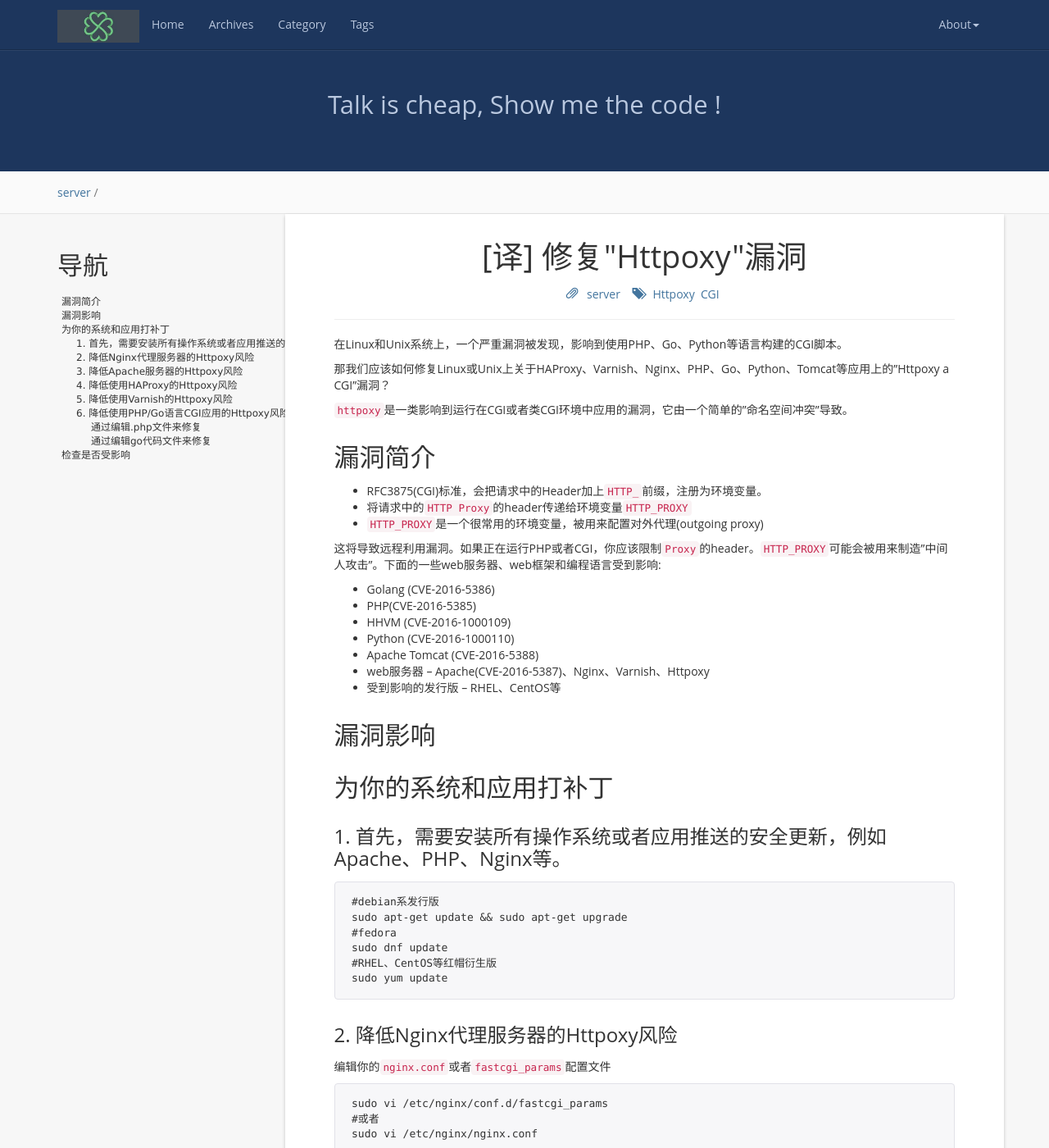
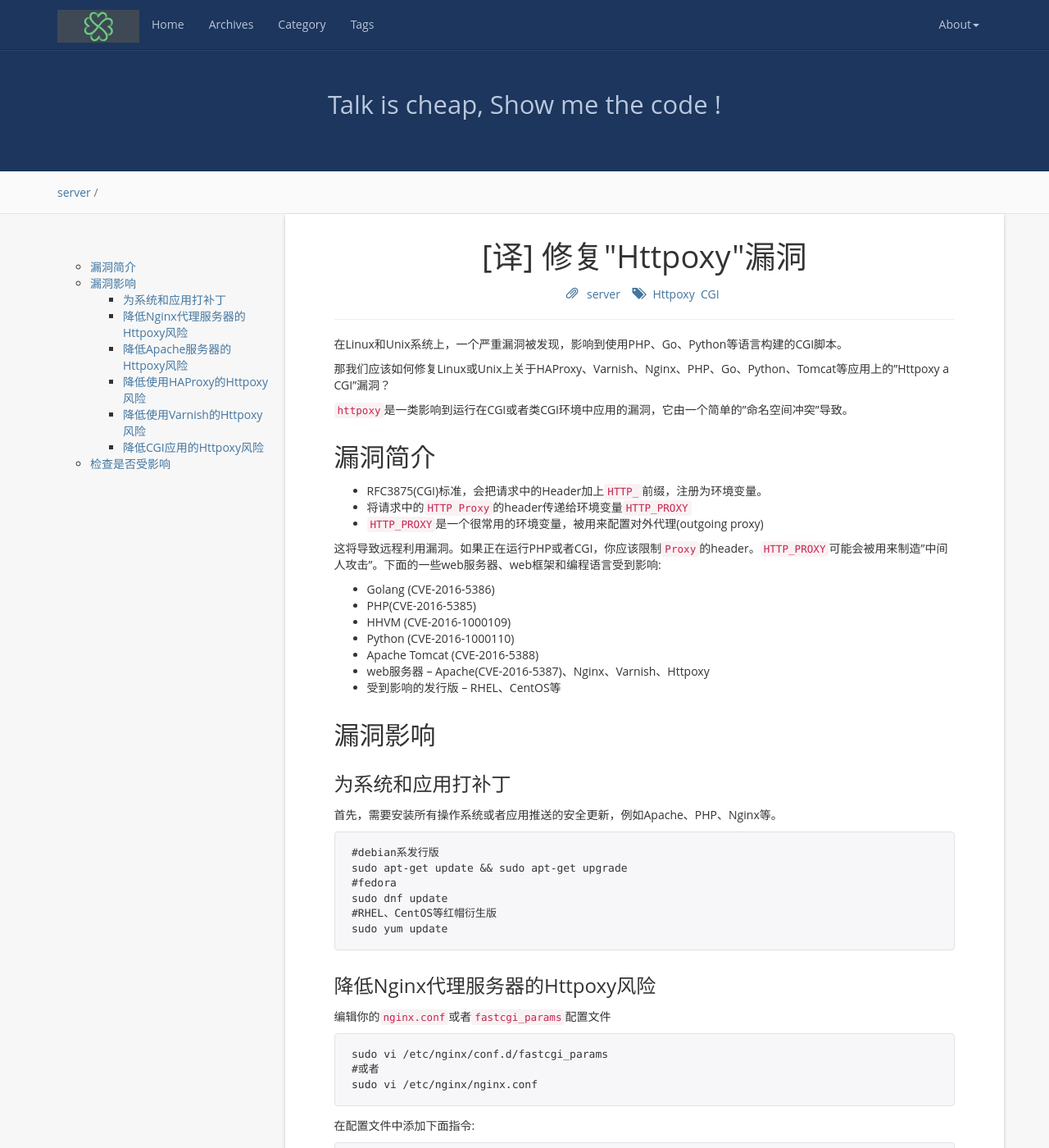
Before and after one commit to legolasNg/legolasNg.github.io, a Jekyll site: the page built from _posts/2016-07-19-http-proxy-cgi-vulnerability.md, in a window 1280 px wide and 1400 px high. Shown: the whole window at 82% size. Built offline with Jekyll 4.4.1, drawn with Linux system fonts in a browser that asks for light colours; nearby versions of some CDN libraries; comment, search, counter and statistics services are not loaded; some of the changed text lies outside the part shown.

Commit message:
[modify]change the toc

````diff
--- a/_layouts/post.html
+++ b/_layouts/post.html
@@ -6,9 +6,9 @@
     <div class="row">
         <div class="col-md-3">
             <div class="sidebar hidden-print" role="complementary">
-                <h2>导航</h2>
                 <div id="navigation">
-                    <ul id="toc" class="ztree">
+                    <ul id="toc" class="nav sidenav">
+                    </ul>
                 </div>
             </div>
         </div>
--- a/_posts/2016-07-19-http-proxy-cgi-vulnerability.md
+++ b/_posts/2016-07-19-http-proxy-cgi-vulnerability.md
@@ -31,9 +31,9 @@
 
 ## 漏洞影响
 
-## 为你的系统和应用打补丁
+### 为系统和应用打补丁
 
-### 1. 首先，需要安装所有操作系统或者应用推送的安全更新，例如Apache、PHP、Nginx等。
+首先，需要安装所有操作系统或者应用推送的安全更新，例如Apache、PHP、Nginx等。
 
 ```
 #debian系发行版
@@ -44,7 +44,7 @@
 sudo yum update
 ```
 
-### 2. 降低Nginx代理服务器的Httpoxy风险
+### 降低Nginx代理服务器的Httpoxy风险
 
 编辑你的`nginx.conf`或者`fastcgi_params`配置文件
 
@@ -72,7 +72,7 @@
 sudo systemctl reload nginx
 ```
 
-### 3. 降低Apache服务器的Httpoxy风险
+### 降低Apache服务器的Httpoxy风险
 
 可以使用mod_header，编辑`etc/httpd/conf.d/site.conf`或者`httpd.conf`:
 
@@ -94,7 +94,7 @@
 
 实现去掉header中proxy的http请求
 
-### 4. 降低使用HAProxy的Httpoxy风险
+### 降低使用HAProxy的Httpoxy风险
 
 编辑`/etc/haproxy/haproxy.cfg`，将下面指令添加进去，来移除Proxy的header:
 
@@ -108,7 +108,7 @@
 sudo systemctl restart haproxy
 ```
 
-### 5. 降低使用Varnish的Httpoxy风险
+### 降低使用Varnish的Httpoxy风险
 
 编辑`/etc/varnish/default.vcl`文件，将下面指令添加进去，来移除Proxy的header(找到vcl_recv { … }配置项，并添加在里面):
 
@@ -122,11 +122,11 @@
 sudo systemctl restart varnish
 ```
 
-### 6. 降低使用PHP/Go语言CGI应用的Httpoxy风险
+### 降低CGI应用的Httpoxy风险
 
 你需要配置web应用(nginx)的防火墙，来移除传入的HTTP请求中的`Proxy`头。具体可以参考上面Nginx和Apache的配置信息。
 
-#### 通过编辑.php文件来修复
+**通过编辑.php文件来修复**
 
 在PHP文件头部(<?php后面)添加:
 
@@ -140,7 +140,7 @@
 apache_putenv('HTTP_PROXY', '');
 ```
 
-#### 通过编辑go代码文件来修复
+**通过编辑go代码文件来修复**
 
 在你的程序中添加下面代码:
 
--- a/styles/js/md_toc.js
+++ b/styles/js/md_toc.js
@@ -1,21 +1,17 @@
-/*!
- * Adapted from Bootstrap docs JavaScript
- */
- //toc.js实现
- $(document).ready(function() {
+$(document).ready(function() {
      $('#toc').toc({
-       listType: 'ul',
+       noBackToTopLinks: false,
+       minimumHeaders: 2,
+       headers: 'h1, h2, h3, h4, h5, h6',
+       listType: 'ul', // values: [ol|ul]
+       showEffect: 'show', // values: [show|slideDown|fadeIn|none]
+       showSpeed: 0, // set to 0 to deactivate effect
        title: '',
-       noBackToTopLinks: true,
-       minimumHeaders: 2,
-       showEffect: 'slideDown',
-       classes: {
-         list: 'lorem ipsum',
-         item: 'dolor sit amet'
-       },
-       showSpeed: 0
+      //  classes: {
+      //    list: 'clickable-header',
+      //    item: 'clickable-header:hover'
+      //  },
      });
-     $("#markdown-toc").remove();
  });
 
 !function ($) {
````
